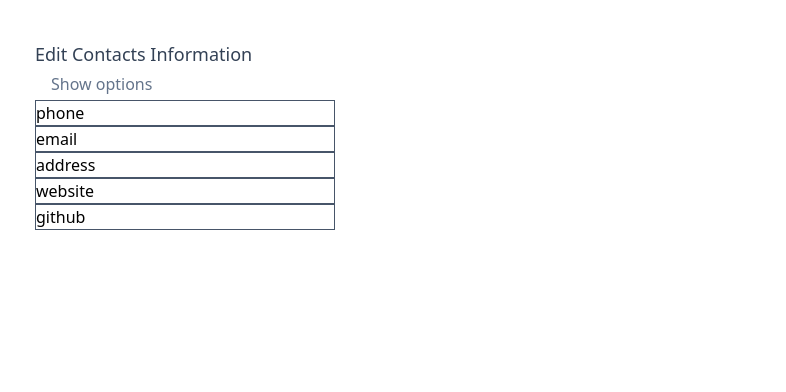
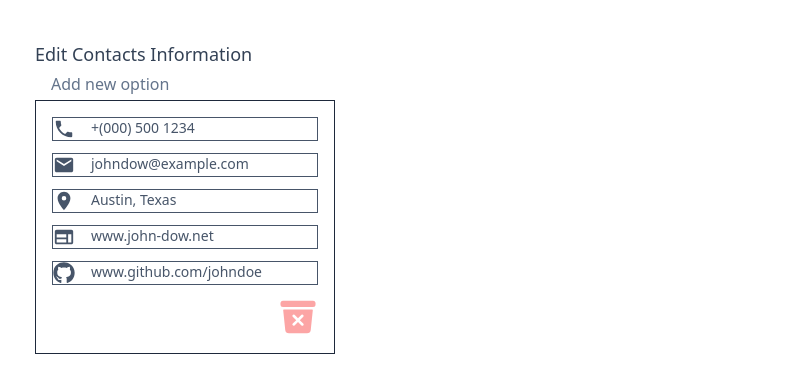
Before and after one commit to mojotron/cv-application, a React (Vite) app: page / in a window 1280 px wide. Shown: the part 240-632 px from the top of the page, without its empty margins (245-1031 px from the left). Built offline with nearby package versions, Linux system fonts and the light colour scheme.

Commit message:
prep drag and drop contact update

```diff
--- a/src/components/Contact/ContactList.tsx
+++ b/src/components/Contact/ContactList.tsx
@@ -1,31 +1,55 @@
-import React, { DragEvent, useState } from 'react';
+import { IoTrashBin } from 'react-icons/io5';
+import { DragEvent, useState } from 'react';
 import { useCvStore } from '../../store';
+import ContactRow from './ContactRow';
 
 function ContactList() {
   const contact = useCvStore((state) => state.contact);
   const [dragActive, setDragActive] = useState(false);
 
-  const handleDragStart = () => {};
+  const handleDragStart = () => {
+    console.log('starting drag');
+  };
 
   const handleDragOver = (e: DragEvent<HTMLUListElement>) => {
     e.preventDefault();
+    console.log('OVER');
+  };
+
+  const handleOnDrop = () => {
     console.log('DROP');
   };
 
-  const handleOnDrop = () => {};
+  const handleOnDropDelete = (e: DragEvent<HTMLDivElement>) => {
+    e.preventDefault();
+    e.stopPropagation();
+    console.log('DROP delete');
+  };
 
-  const handleDragLeave = () => {};
+  const handleDragLeave = (e: DragEvent<HTMLUListElement>) => {
+    e.preventDefault();
+    console.log('Drag leave');
+  };
 
   return (
-    <ul draggable onDrop={handleDragOver}>
+    <ul
+      onDragOver={handleDragOver}
+      onDrop={handleOnDrop}
+      onDragLeave={handleDragLeave}
+      className="border border-3 border-slate-800 p-4 flex flex-col gap-3">
       {contact.map((option) => (
         <li
           key={option.name}
-          className="border border-1 border-slate-600"
-          draggable>
-          {option.name}
+          className="border border-1 border-slate-600 cursor-move"
+          draggable
+          onDragStart={handleDragStart}>
+          <ContactRow data={option} />
         </li>
       ))}
+
+      <div className="text-red-300 ml-auto" onDrop={handleOnDropDelete}>
+        <IoTrashBin size={40} />
+      </div>
     </ul>
   );
 }
--- a/src/components/Contact/CreateNewContactOption.tsx
+++ b/src/components/Contact/CreateNewContactOption.tsx
@@ -37,7 +37,7 @@ function CreateNewContactOption() {
         type="button"
         className="px-4 py-1 text-slate-500 hover:bg-slate-500 hover:text-slate-100"
         onClick={() => setShowOptions((oldValue) => !oldValue)}>
-        {showOptions ? 'Hide' : 'Show'} options
+        {showOptions ? 'Hide options' : 'Add new option'}
       </button>
 
       {showOptions && (
```
